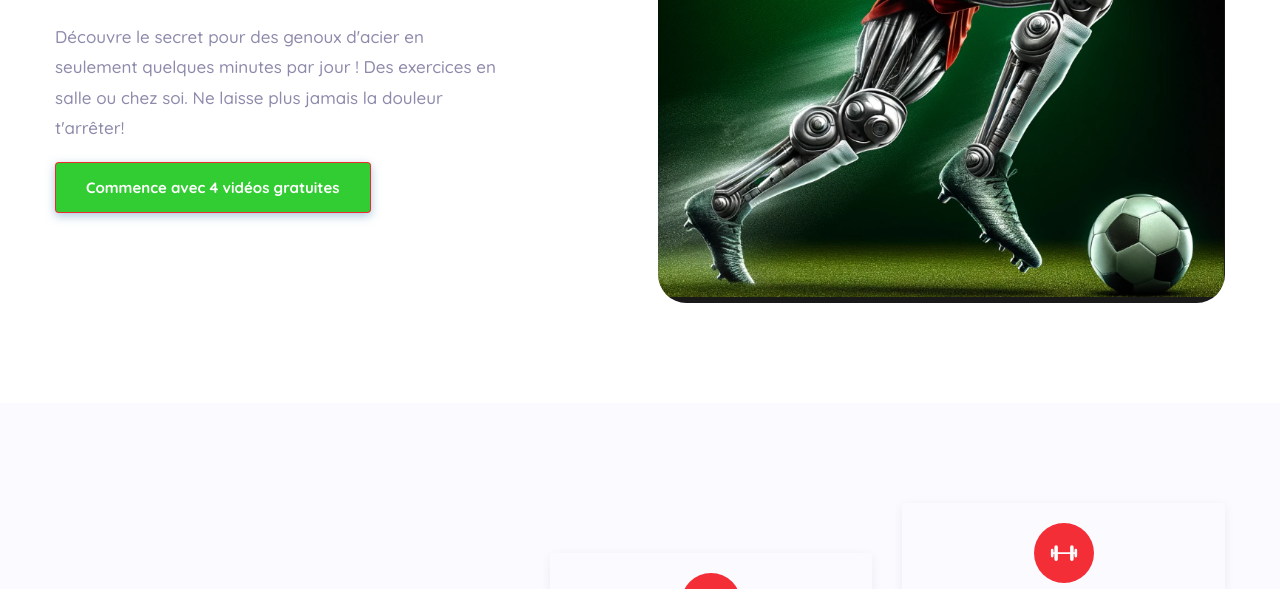
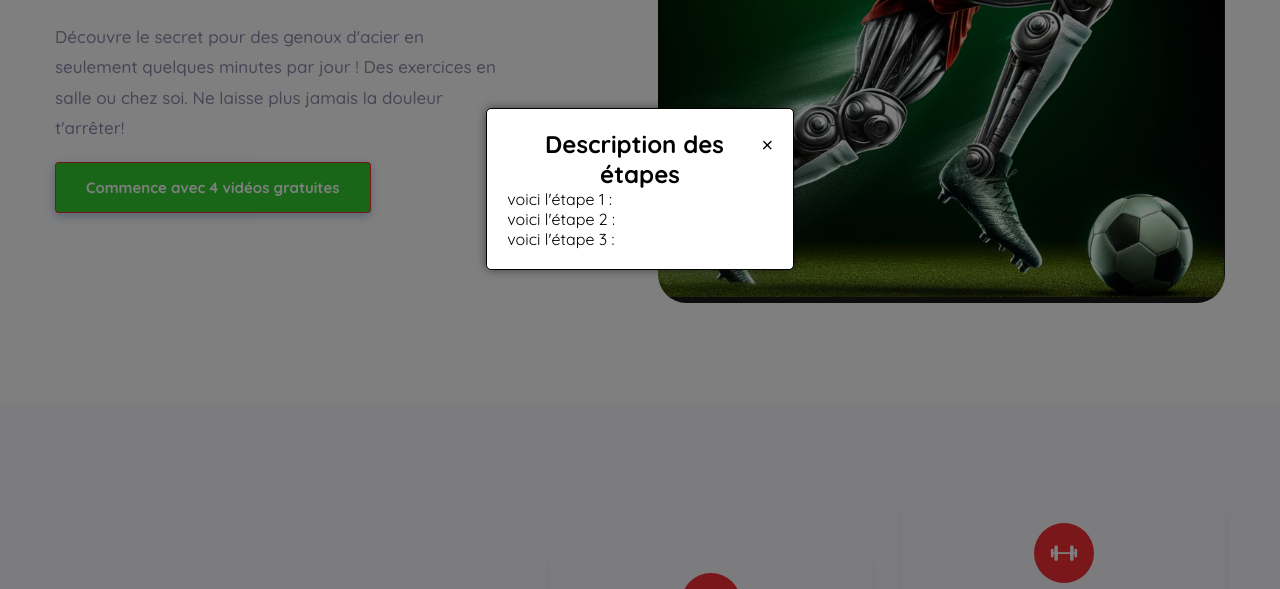
Before and after one commit to tonyfrogetdev/lohalika-malagasy, a plain HTML site: page index.html in a window 1280 px wide. Both pictures are taken after a click on the button "Commence avec 4 vidéos gratuites". Shown: the part 802-1391 px from the top of the page. Drawn offline with nearby package versions, Linux system fonts and the light colour scheme.

Commit message:
gestion pop up

```diff
--- a/assets/styles.css
+++ b/assets/styles.css
@@ -496,6 +496,37 @@ POSSIBILITER QUE CE SOIT PLUS UTILE SUR FINREC | SEERIC ET VIALEGIS */
   transform: translateX(0%);
 }
 
+/*gestion de la pop up*/
+
+.popup-container {
+  position: fixed;
+  left: 0;
+  top: 0;
+  width: 100%;
+  height: 100%;
+  background-color: rgba(0, 0, 0, 0.5);
+  display: flex;
+  justify-content: center;
+  align-items: center;
+}
+
+.popup-content {
+  background-color: white;
+  padding: 20px;
+  border: 1px solid black;
+  border-radius: 5px;
+  box-shadow: 0 0 10px rgba(0, 0, 0, 0.5);
+}
+
+.popup-content h2 {
+  text-align: center;
+}
+
+.close-popup {
+  float: right;
+  font-size: 1.5rem;
+  cursor: pointer;
+}
 /* CLASS */
 
 .div-logo {
--- a/index.html
+++ b/index.html
@@ -379,7 +379,17 @@
       <!--Me contacter via linkeDin et je met logo + lien
           Met ton GitHub aussi -->
     </footer>
+   <div id="popup" class="popup-container" style="display: none;">
+    <div class="popup-content">
+      <span class="close-popup">&times;</span>
+      <h2>Description des étapes</h2>
+      <p>voici l'étape 1 :</p>
+      <p>voici l'étape 2 :</p>
+      <p>voici l'étape 3 :</p>
+    </div>
+   </div>
 
     <script src="./animations.js"></script>
+    <script src="./popUp.js"></script>
   </body>
 </html>
--- /dev/null
+++ b/popUp.js
@@ -0,0 +1,31 @@
+document.addEventListener("DOMContentLoaded", function () {
+  // selectionne mes boutons et la popup
+  const openPopupButtons = document.querySelectorAll(".btn.btn-style");
+  const popup = document.querySelector("#popup");
+  const closePopupButton = document.querySelector(".close-popup");
+
+  // fonction pour ouvrir la pop up
+  function openPopup() {
+    popup.style.display = "flex";
+  }
+
+  function closePopup() {
+    popup.style.display = "none";
+  }
+
+  // pour chaque boutons, ajout event openPopup
+
+  openPopupButtons.forEach((button) => {
+    button.addEventListener("click", openPopup);
+  });
+
+  closePopupButton.addEventListener("click", closePopup);
+
+  // fermer la pop up en cliquant sur en dehors de la pop up
+
+  window.addEventListener("click", function (event) {
+    if (event.target === popup) {
+      closePopup();
+    }
+  });
+});
```
